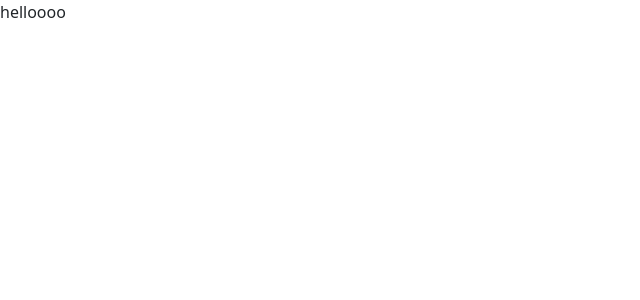
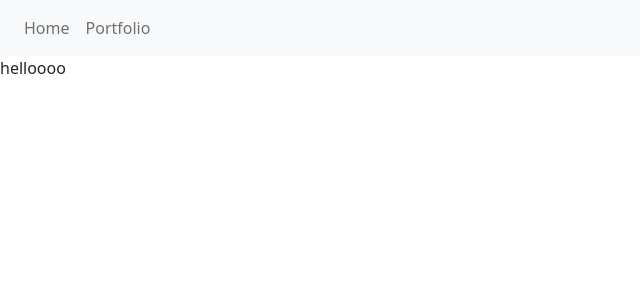
Before and after one commit to jbasquez/projectHomebase, a React (Create React App) app in the folder project-homebase/: page / in a window 1280 px wide. Shown: the top 300 px of the page, without its empty margins (0-640 px from the left). Built offline with nearby package versions, Linux system fonts and the light colour scheme.

Commit message:
added components folder, navbar component, and added navbar to app.js

```diff
--- a/project-homebase/src/App.js
+++ b/project-homebase/src/App.js
@@ -1,11 +1,13 @@
 import { BrowserRouter as Router, Route, Switch } from "react-router-dom";
 // import './App.css';
 import Home from './pages/home';
+import NavBar from "./components/navBar";
 
 function App() {
     return (
       <div className="App">
         <Router>
+            <NavBar />
             <Switch>
               <Route exact path={"/"} component={Home} />
             </Switch>
--- /dev/null
+++ b/project-homebase/src/components/navBar.js
@@ -0,0 +1,17 @@
+import React from 'react';
+import {Link} from 'react-router-dom';
+
+function NavBar(){
+    return(
+        <nav className="navbar navbar-expand-sm navbar-light bg-light">
+            <div className="navbar-brand"></div>
+            <div className="collapse navbar-collapse" id="navbarNav">
+                <ul className="navbar-nav">
+                    <Link to="/" className="nav-link">Home</Link>
+                    <Link to="/projects" className="nav-link">Portfolio</Link>
+                </ul>
+            </div>
+        </nav>
+    )
+}
+export default NavBar;
```
